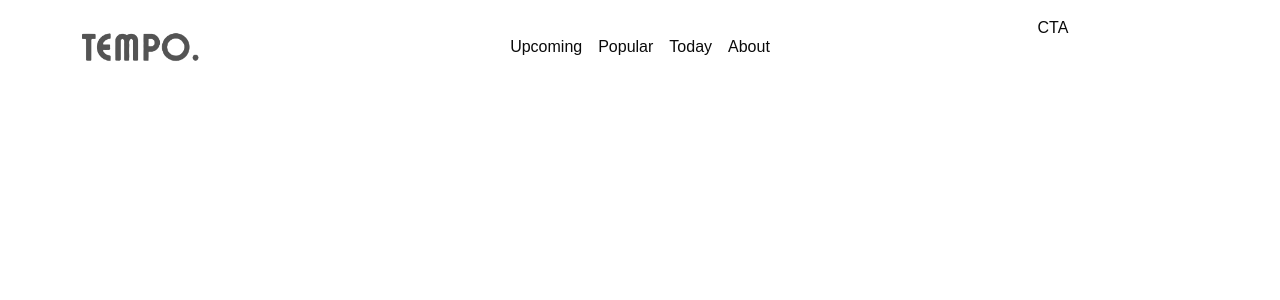
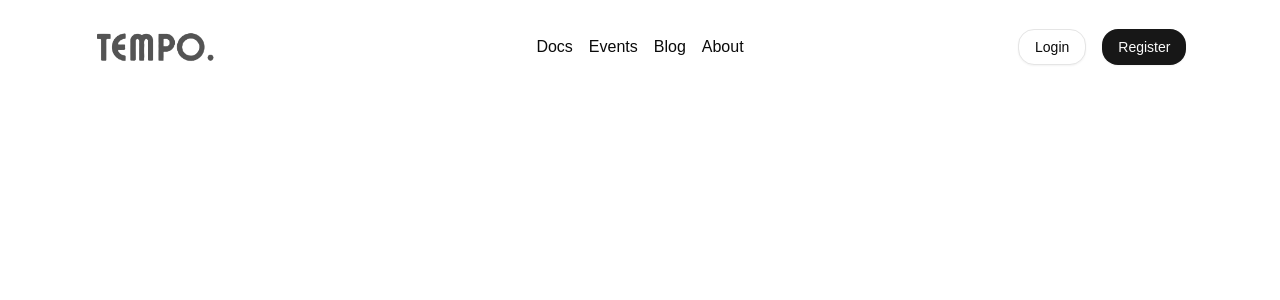
Before and after one commit to dimas-fahmi/tempo, a Next.js app: page / in a window 1280 px wide. Shown: the top 300 px of the page. Built offline with nearby package versions, Linux system fonts and the light colour scheme.

Commit message:
Enhance NavBar component with sidebar support and responsive design; update font imports and styles

```diff
--- a/app/(landingLayout)/Components/NavBar/index.tsx
+++ b/app/(landingLayout)/Components/NavBar/index.tsx
@@ -1,10 +1,49 @@
+"use client";
+
 import Image from "next/image";
 import Link from "next/link";
-import React from "react";
-import { Search } from "lucide-react";
+import React, { useEffect, useState } from "react";
+import { BookOpen, Calendar, Github, Menu, Newspaper } from "lucide-react";
+import { Button } from "@/src/ui/shadcn/ui/button";
+import { motion } from "motion/react";
+
+const navlinks = [
+  {
+    icon: BookOpen,
+    label: "Docs",
+    href: "/documents",
+  },
+  {
+    icon: Calendar,
+    label: "Events",
+    href: "/events",
+  },
+  {
+    icon: Newspaper,
+    label: "Blog",
+    href: "/blog",
+  },
+  {
+    icon: Github,
+    label: "Repository",
+    href: "/something",
+  },
+];
 
 const NavBar = () => {
+  const [open, setOpen] = useState(false);
+
+  useEffect(() => {
+    if (open) {
+      document.body.classList.add("scroll-disable");
+    } else {
+      document.body.classList.remove("scroll-disable");
+    }
+  }, [open]);
+
   return (
+    <>
+      {/* Navigation bar */}
       <nav className="py-4 flex justify-between md:grid md:grid-cols-[0.2fr_auto_0.2fr]">
         {/* Branding */}
         <div className="p-4">
@@ -17,15 +56,15 @@ const NavBar = () => {
         </div>
 
         {/* Navigation Links */}
-      <ul className="flex w-full gap-4 items-center">
+        <ul className="hidden md:flex w-full gap-4 items-center">
           <li>
-          <Link href={"/"}>Upcoming</Link>
+            <Link href={"/"}>Docs</Link>
           </li>
           <li>
-          <Link href={"/"}>Popular</Link>
+            <Link href={"/"}>Events</Link>
           </li>
           <li>
-          <Link href={"/"}>Today</Link>
+            <Link href={"/"}>Blog</Link>
           </li>
           <li>
             <Link href={"/"}>About</Link>
@@ -33,11 +72,72 @@ const NavBar = () => {
         </ul>
 
         {/* CTA */}
-      <div>
-        {/* Search Button */}
-        <button>CTA</button>
+        <div className="hidden md:flex items-center gap-4">
+          <Button style={"pill"} variant={"outline"}>
+            Login
+          </Button>
+          <Button style={"pill"}>Register</Button>
+        </div>
+
+        {/* Sidebar Button */}
+        <div className="md:hidden flex items-center justify-center">
+          <Button variant={"outline"} onClick={() => setOpen((prev) => !prev)}>
+            <Menu />
+          </Button>
         </div>
       </nav>
+
+      {/* Sidebar */}
+      <motion.div
+        initial={{ y: -500, scale: 0.5 }}
+        animate={open ? { y: 0, scale: 1 } : { y: -500, scale: 0.5 }}
+        transition={
+          open
+            ? {
+                duration: 0.3,
+                type: "spring",
+                damping: 14,
+              }
+            : {
+                duration: 0.3,
+              }
+        }
+        className={`${
+          open ? "" : ""
+        } absolute z-40 border rounded-md top-24 right-0 left-0 mx-6 md:mx-auto p-4 max-w-md`}
+      >
+        {/* CTA */}
+        <h1 className="text-2xl font-bold font-header mb-4">Navigation</h1>
+
+        {/* Navigation Links */}
+        <ul className="grid grid-cols-4 gap-4 items-center">
+          {navlinks.map((nav, index) => {
+            const Icon = nav.icon;
+
+            return (
+              <li className="" key={index}>
+                <Link
+                  href={nav.href}
+                  className="flex opacity-50 hover:opacity-100 transition-all duration-300 flex-col items-center border rounded-md gap-1 py-2 px-4"
+                >
+                  <Icon size={16} />
+                  <span>{nav.label}</span>
+                </Link>
+              </li>
+            );
+          })}
+        </ul>
+
+        <div className="grid items-center gap-4 border-t pt-6 mt-6">
+          <Button style={"pill"} variant={"outline"}>
+            Login
+          </Button>
+          <Button style={"pill"} onClick={() => setOpen(!open)}>
+            Register
+          </Button>
+        </div>
+      </motion.div>
+    </>
   );
 };
 
--- a/app/(landingLayout)/page.tsx
+++ b/app/(landingLayout)/page.tsx
@@ -10,6 +10,8 @@ export default function Home() {
     <main>
       {/* Hero Section */}
       <Hero />
+
+      <div className="min-h-[1000px]"></div>
     </main>
   );
 }
--- a/app/layout.tsx
+++ b/app/layout.tsx
@@ -1,6 +1,6 @@
 "use client";
 
-import { geistMono, geistSans } from "@/src/ui/fonts";
+import { audioWide, geistMono, geistSans } from "@/src/ui/fonts";
 import "@/src/ui/css/globals.tailwind.css";
 
 export default function RootLayout({
@@ -11,7 +11,7 @@ export default function RootLayout({
   return (
     <html lang="en">
       <body
-        className={`${geistSans.variable} ${geistMono.variable} antialiased`}
+        className={`${geistSans.variable} ${audioWide.variable} ${geistMono.variable} antialiased`}
       >
         {children}
       </body>
--- a/src/ui/css/globals.tailwind.css
+++ b/src/ui/css/globals.tailwind.css
@@ -43,6 +43,7 @@
   --color-foreground: var(--foreground);
   --font-sans: var(--font-geist-sans);
   --font-mono: var(--font-geist-mono);
+  --font-header: var(--font-audioWide);
   --color-sidebar-ring: var(--sidebar-ring);
   --color-sidebar-border: var(--sidebar-border);
   --color-sidebar-accent-foreground: var(--sidebar-accent-foreground);
@@ -76,6 +77,10 @@
   --radius-md: calc(var(--radius) - 2px);
   --radius-lg: var(--radius);
   --radius-xl: calc(var(--radius) + 4px);
+}
+
+html {
+  scrollbar-gutter: stable both-edges;
 }
 
 body {
@@ -127,3 +132,9 @@ body {
     @apply bg-background text-foreground;
   }
 }
+
+.scroll-disable {
+  margin: 0;
+  height: 100%;
+  overflow: hidden;
+}
--- a/src/ui/fonts/index.ts
+++ b/src/ui/fonts/index.ts
@@ -1,4 +1,4 @@
-import { Geist, Geist_Mono } from "next/font/google";
+import { Geist, Geist_Mono, Audiowide } from "next/font/google";
 
 export const geistSans = Geist({
   variable: "--font-geist-sans",
@@ -9,3 +9,9 @@ export const geistMono = Geist_Mono({
   variable: "--font-geist-mono",
   subsets: ["latin"],
 });
+
+export const audioWide = Audiowide({
+  variable: "--font-audioWide",
+  subsets: ["latin"],
+  weight: ["400"],
+});
--- a/src/ui/shadcn/ui/button.tsx
+++ b/src/ui/shadcn/ui/button.tsx
@@ -1,11 +1,11 @@
-import * as React from "react"
-import { Slot } from "@radix-ui/react-slot"
-import { cva, type VariantProps } from "class-variance-authority"
+import * as React from "react";
+import { Slot } from "@radix-ui/react-slot";
+import { cva, type VariantProps } from "class-variance-authority";
 
-import { cn } from "@/src/lib/shadcn/utils"
+import { cn } from "@/src/lib/shadcn/utils";
 
 const buttonVariants = cva(
-  "inline-flex items-center justify-center gap-2 whitespace-nowrap rounded-md text-sm font-medium transition-all disabled:pointer-events-none disabled:opacity-50 [&_svg]:pointer-events-none [&_svg:not([class*='size-'])]:size-4 shrink-0 [&_svg]:shrink-0 outline-none focus-visible:border-ring focus-visible:ring-ring/50 focus-visible:ring-[3px] aria-invalid:ring-destructive/20 dark:aria-invalid:ring-destructive/40 aria-invalid:border-destructive",
+  "inline-flex items-center justify-center gap-2 whitespace-nowrap rounded-md text-sm font-medium transition-all disabled:pointer-events-none disabled:opacity-50 [&_svg]:pointer-events-none [&_svg:not([class*='size-'])]:size-4 shrink-0 [&_svg]:shrink-0 outline-none focus-visible:border-ring focus-visible:ring-ring/50 focus-visible:ring-[3px] aria-invalid:ring-destructive/20 dark:aria-invalid:ring-destructive/40 aria-invalid:border-destructive cursor-pointer",
   {
     variants: {
       variant: {
@@ -21,39 +21,45 @@ const buttonVariants = cva(
           "hover:bg-accent hover:text-accent-foreground dark:hover:bg-accent/50",
         link: "text-primary underline-offset-4 hover:underline",
       },
+      style: {
+        pill: "rounded-2xl",
+        default: "rounded-md",
+      },
       size: {
         default: "h-9 px-4 py-2 has-[>svg]:px-3",
-        sm: "h-8 rounded-md gap-1.5 px-3 has-[>svg]:px-2.5",
-        lg: "h-10 rounded-md px-6 has-[>svg]:px-4",
+        sm: "h-8 gap-1.5 px-3 has-[>svg]:px-2.5",
+        lg: "h-10 px-6 has-[>svg]:px-4",
         icon: "size-9",
       },
     },
     defaultVariants: {
       variant: "default",
+      style: "default",
       size: "default",
     },
   }
-)
+);
 
 function Button({
   className,
   variant,
   size,
   asChild = false,
+  style,
   ...props
 }: React.ComponentProps<"button"> &
   VariantProps<typeof buttonVariants> & {
-    asChild?: boolean
+    asChild?: boolean;
   }) {
-  const Comp = asChild ? Slot : "button"
+  const Comp = asChild ? Slot : "button";
 
   return (
     <Comp
       data-slot="button"
-      className={cn(buttonVariants({ variant, size, className }))}
+      className={cn(buttonVariants({ variant, size, style, className }))}
       {...props}
     />
-  )
+  );
 }
 
-export { Button, buttonVariants }
+export { Button, buttonVariants };
```
Lines whose indentation alone changed are shown as unchanged.
